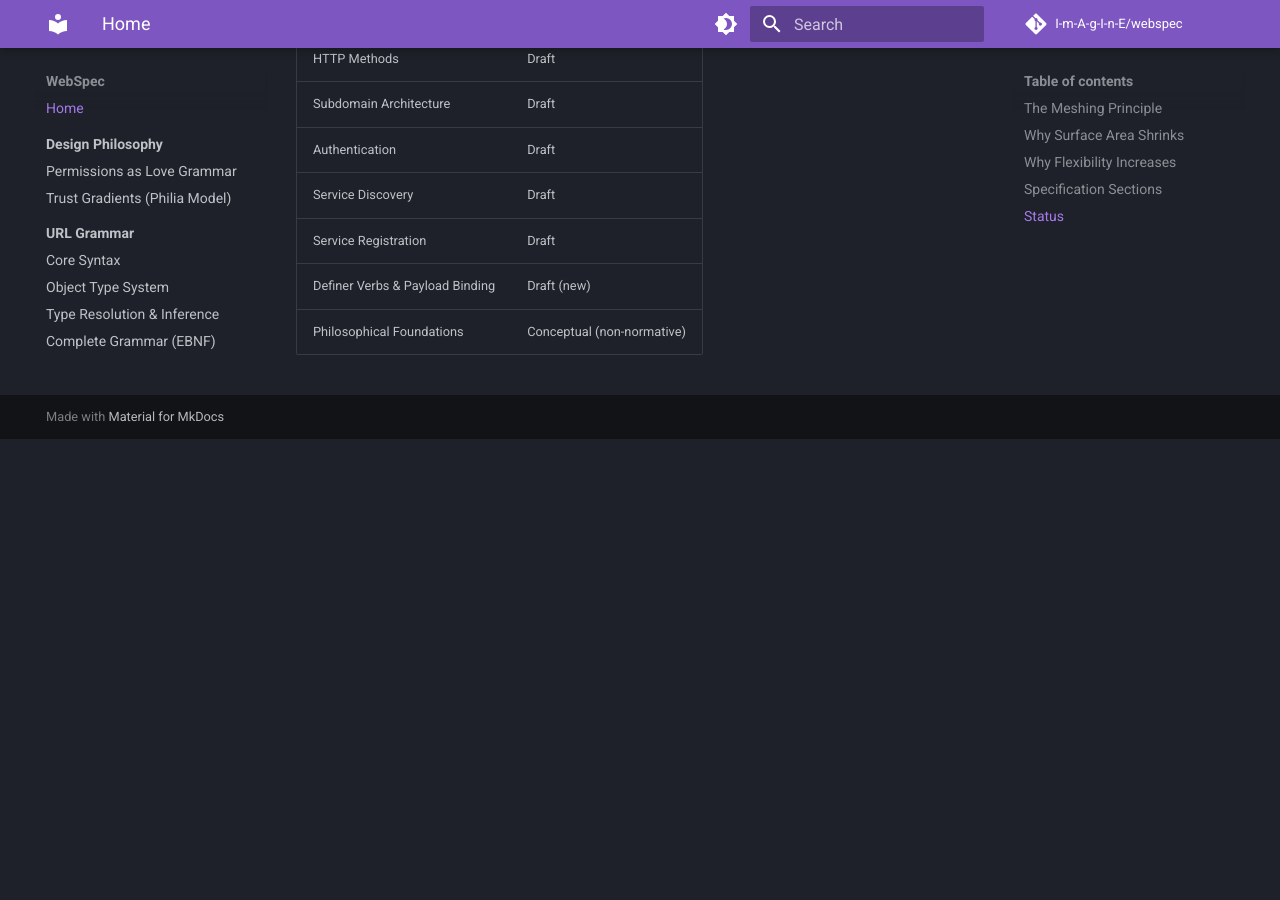
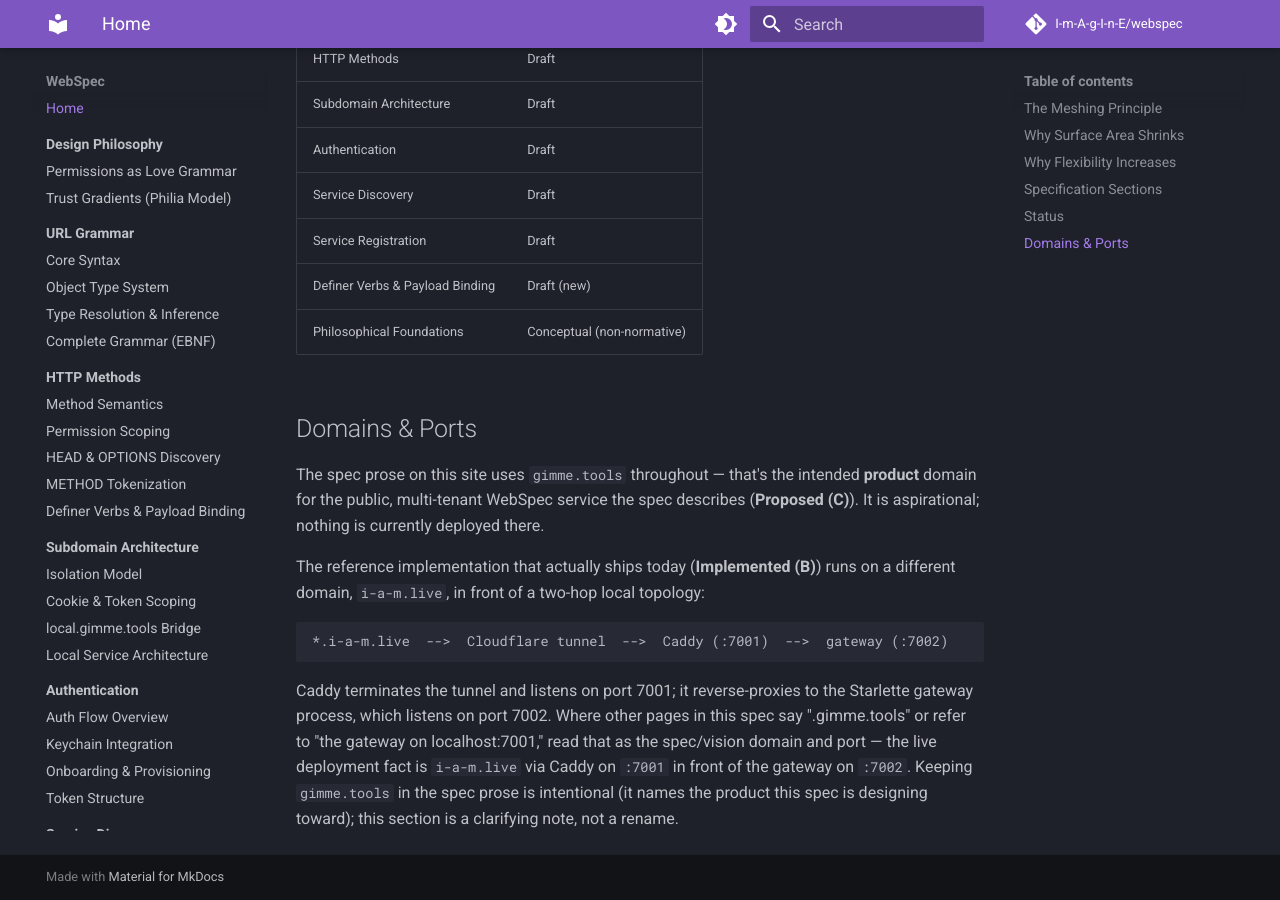
Before and after one commit to I-m-A-g-I-n-E/WebSpec, an MkDocs documentation site: the page built from docs/index.md, in a window 1280 px wide and 900 px high, scrolled down 2739 px. Built offline with MkDocs 1.6.1 and Material for MkDocs 9.7.7, drawn with Linux system fonts in a browser that asks for light colours; comment, search, counter and statistics services are not loaded; before the commit the page ends 3178 px from its top, so only the background shows below that.

Commit message:
docs: reconcile spec domain (gimme.tools) vs live deployment (i-a-m.live, Caddy:7001->gateway:7002)
Add a "Domains & Ports" note to docs/index.md clarifying that gimme.tools
is the spec's intended product domain while the reference implementation
runs on i-a-m.live behind Caddy (:7001) fronting the gateway (:7002).
Keep gimme.tools in spec prose intentionally -- this is a clarifying
note, not a rename.

Also correct the stale "gateway on localhost:7001" deployment claim in
subdomain-architecture/local-bridge.md's "Why 7001?" callout without
rewriting its conceptual content.

````diff
--- a/docs/index.md
+++ b/docs/index.md
@@ -90,3 +90,23 @@
 | Service Registration | Draft |
 | Definer Verbs & Payload Binding | Draft (new) |
 | Philosophical Foundations | Conceptual (non-normative) |
+
+## Domains & Ports
+
+The spec prose on this site uses `gimme.tools` throughout — that's the intended **product**
+domain for the public, multi-tenant WebSpec service the spec describes (**Proposed (C)**). It is
+aspirational; nothing is currently deployed there.
+
+The reference implementation that actually ships today (**Implemented (B)**) runs on a different
+domain, `i-a-m.live`, in front of a two-hop local topology:
+
+```
+*.i-a-m.live  -->  Cloudflare tunnel  -->  Caddy (:7001)  -->  gateway (:7002)
+```
+
+Caddy terminates the tunnel and listens on port 7001; it reverse-proxies to the Starlette gateway
+process, which listens on port 7002. Where other pages in this spec say ".gimme.tools" or refer to
+"the gateway on localhost:7001," read that as the spec/vision domain and port — the live
+deployment fact is `i-a-m.live` via Caddy on `:7001` in front of the gateway on `:7002`. Keeping
+`gimme.tools` in the spec prose is intentional (it names the product this spec is designing
+toward); this section is a clarifying note, not a rename.
````
Also changed, not shown: docs/subdomain-architecture/local-bridge.md (+5 -0 lines).
